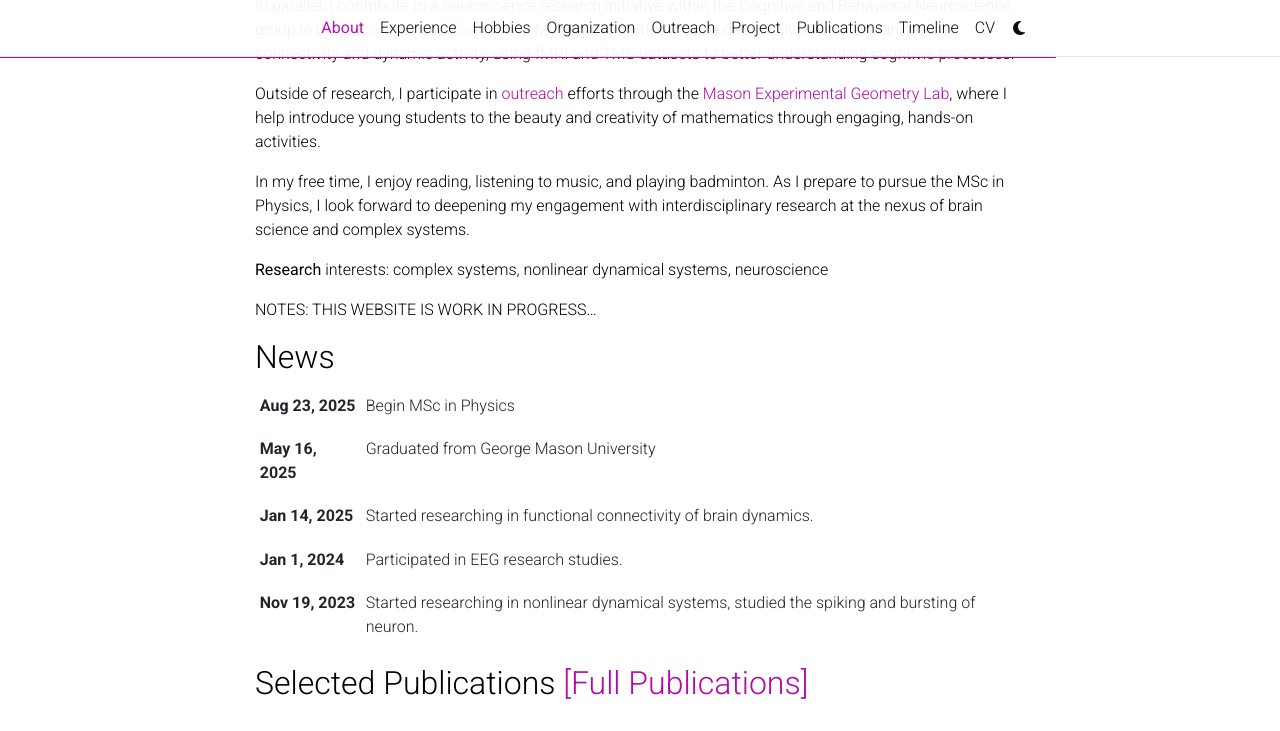
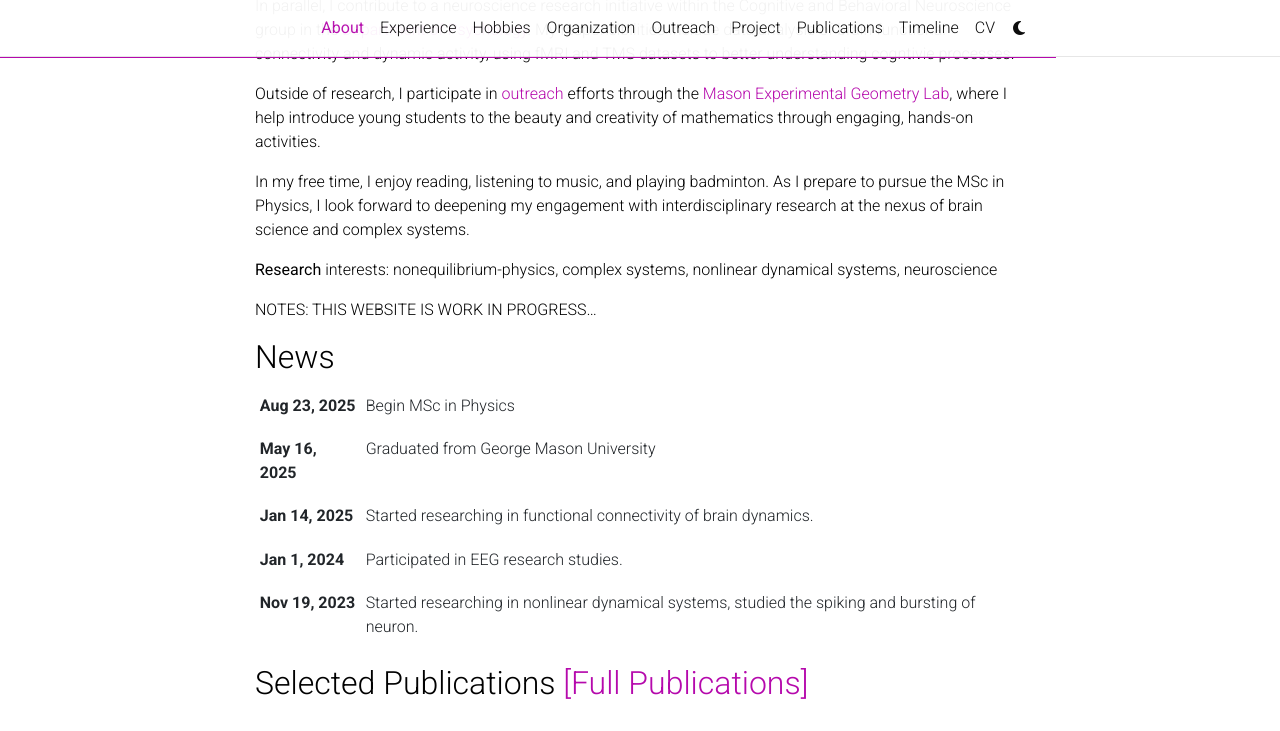
Before and after one commit to lvkhang123/lvkhang123.github.io, a Jekyll site: the page built from _pages/about.md, in a window 1280 px wide and 900 px high, scrolled down 567 px, cut to the strip 0-731 px from the top of the window. Built offline with Jekyll 4.4.1, drawn with Linux system fonts in a browser that asks for light colours; full-size pictures stand in for the smaller copies a plugin makes; comment, search, counter and statistics services are not loaded; a style sheet for code colours, icons or effects is not loaded.

Commit message:
Update about.md

```diff
--- a/_pages/about.md
+++ b/_pages/about.md
@@ -28,7 +28,7 @@ Outside of research, I participate in <a href='https://megl.science.gmu.edu/outr
 
 In my free time, I enjoy reading, listening to music, and playing badminton. As I prepare to pursue the MSc in Physics, I look forward to deepening my engagement with interdisciplinary research at the nexus of brain science and complex systems.
 
-<b>Research</b> interests: complex systems, nonlinear dynamical systems, neuroscience
+<b>Research</b> interests: nonequilibrium-physics, complex systems, nonlinear dynamical systems, neuroscience
 
 
 NOTES: THIS WEBSITE IS WORK IN PROGRESS...
```
